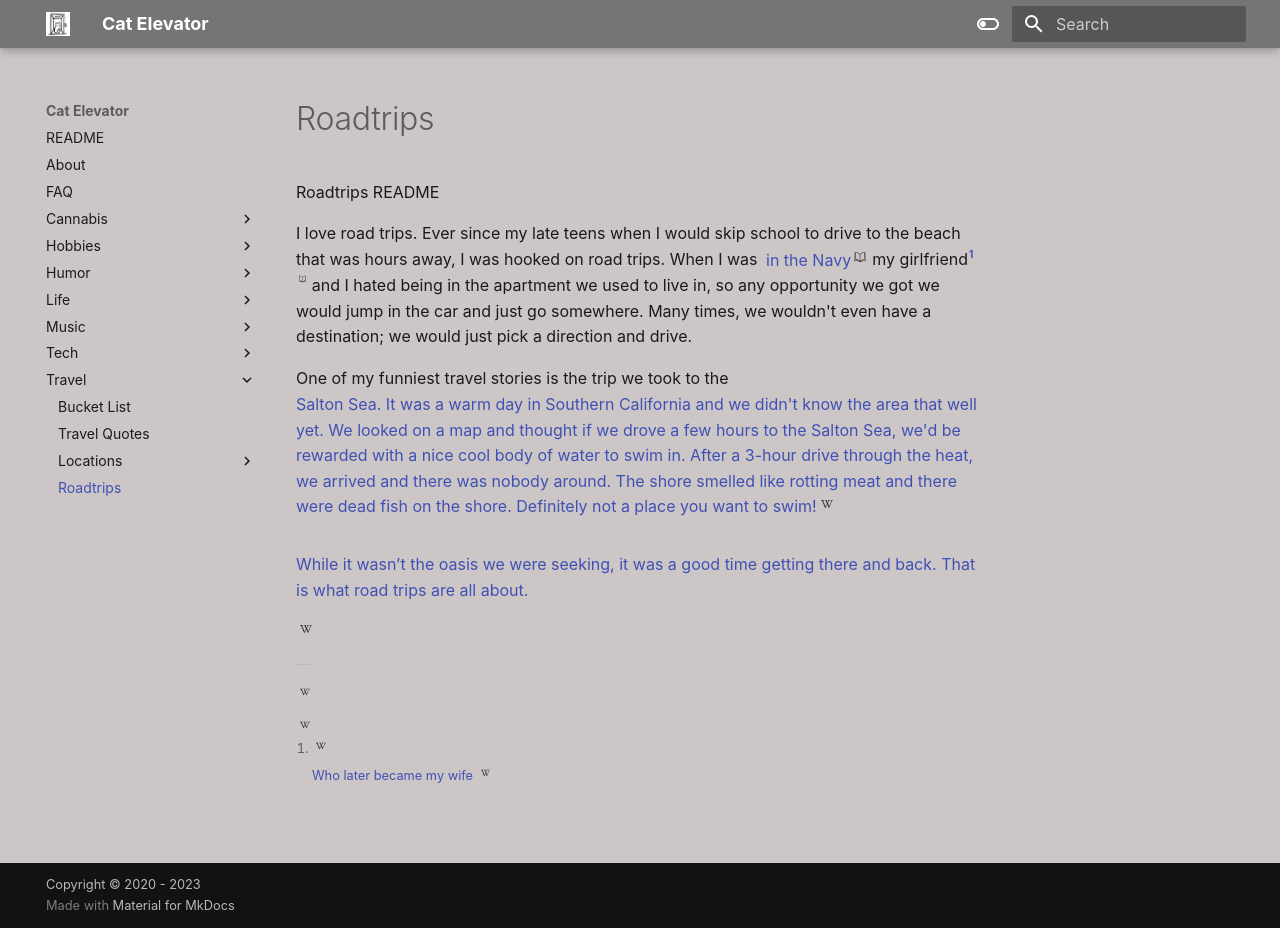
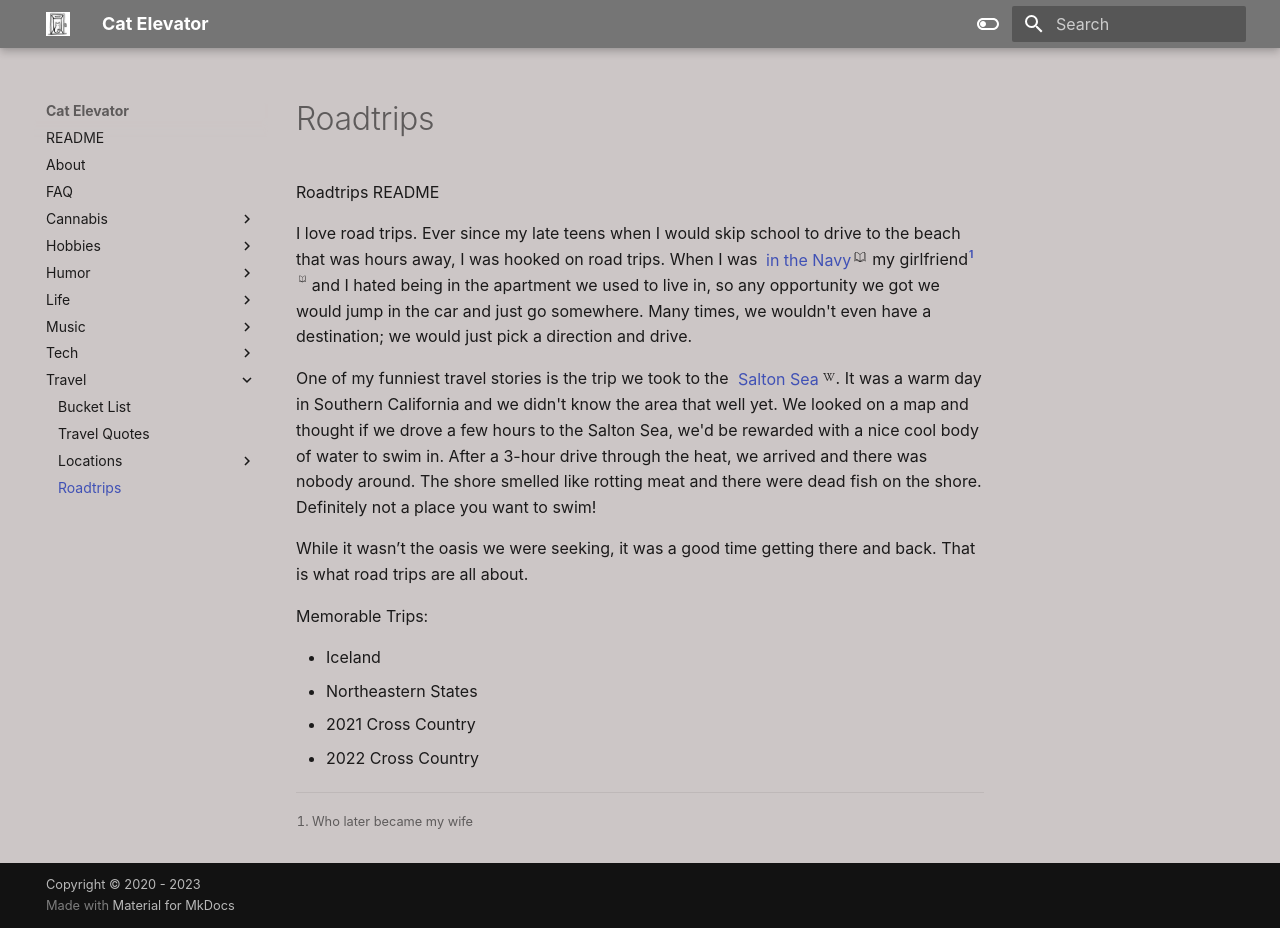
Before and after one commit to los7key/garden, an MkDocs documentation site: the page built from docs/travel/roadtrips/README.md, in a window 1280 px wide and 928 px high. Built offline with MkDocs 1.6.1 and Material for MkDocs 9.7.7, drawn with Linux system fonts in a browser that asks for light colours; some web fonts are replaced.

Commit message:
Roadtrips readme

```diff
--- a/docs/travel/roadtrips/README.md
+++ b/docs/travel/roadtrips/README.md
@@ -9,8 +9,16 @@ Roadtrips README
 
 I love road trips.  Ever since my late teens when I would skip school to drive to the beach that was hours away, I was hooked on road trips.  When I was &nbsp;<a href="/life/in-the-navy/" class="hvr-wobble-skew">in the Navy</a> my girlfriend[^1] and I hated being in the apartment we used to live in, so any opportunity we got we would jump in the car and just go somewhere.  Many times, we wouldn't even have a destination; we would just pick a direction and drive.
 
-One of my funniest travel stories is the trip we took to the &nbsp;<a href="https://en.wikipedia.org/wiki/Salton_Sea" class="hvr-wobble-skew"> Salton Sea.  It was a warm day in Southern California and we didn't know the area that well yet.  We looked on a map and thought if we drove a few hours to the Salton Sea, we'd be rewarded with a nice cool body of water to swim in.  After a 3-hour drive through the heat, we arrived and there was nobody around.  The shore smelled like rotting meat and there were dead fish on the shore.  Definitely not a place you want to swim!
+One of my funniest travel stories is the trip we took to the &nbsp;<a href="https://en.wikipedia.org/wiki/Salton_Sea" class="hvr-wobble-skew">Salton Sea</a>.  It was a warm day in Southern California and we didn't know the area that well yet.  We looked on a map and thought if we drove a few hours to the Salton Sea, we'd be rewarded with a nice cool body of water to swim in.  After a 3-hour drive through the heat, we arrived and there was nobody around.  The shore smelled like rotting meat and there were dead fish on the shore.  Definitely not a place you want to swim!
 
 While it wasn’t the oasis we were seeking, it was a good time getting there and back.  That is what road trips are all about.
 
+Memorable Trips:
+
+* Iceland
+* Northeastern States
+* 2021 Cross Country
+* 2022 Cross Country
+
+
 [^1]: Who later became my wife
```
